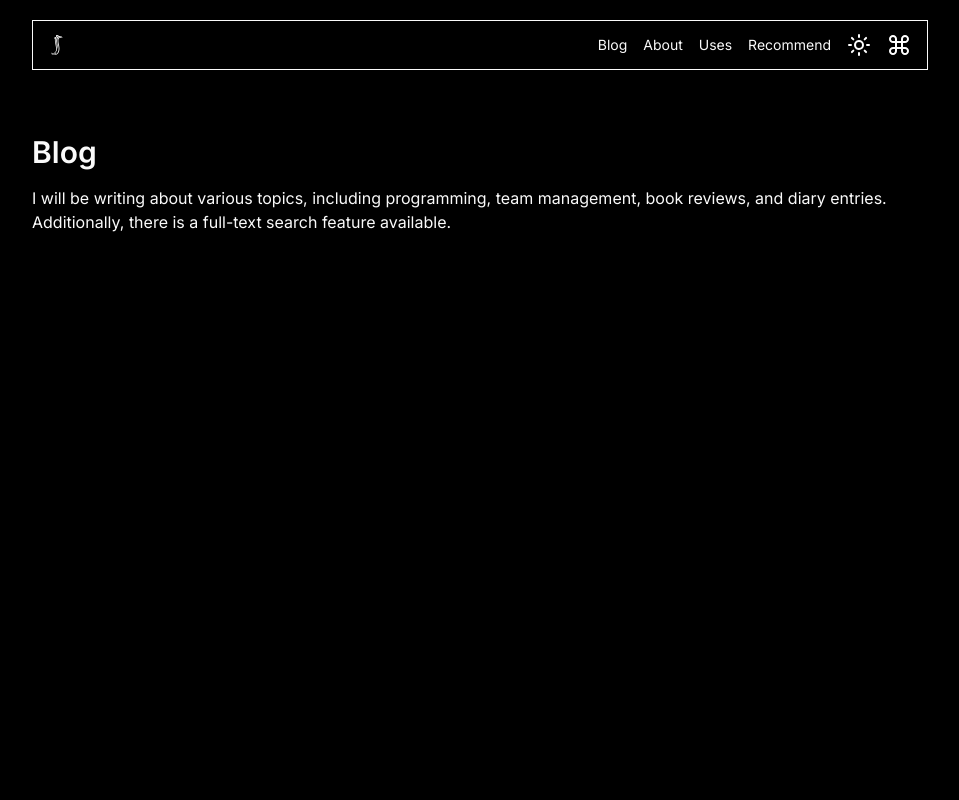
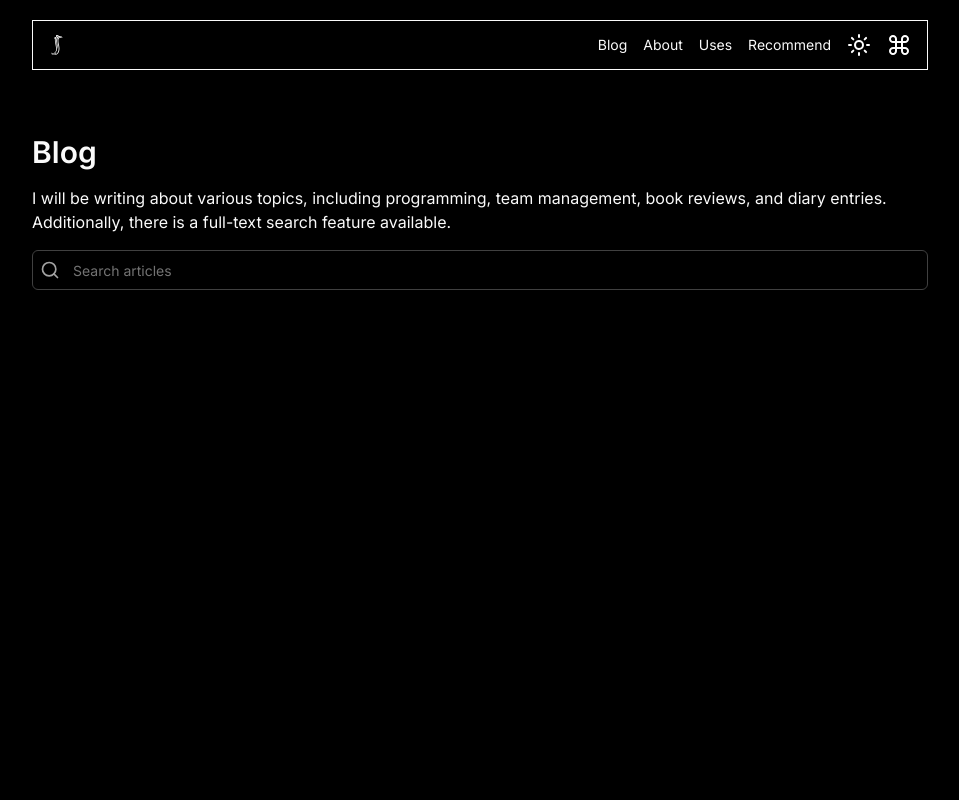
Before and after one commit to sushin-ya/sushinya-app-blog, a Next.js app: page /blog in a window 1280 px wide. Shown: the top 800 px of the page, without its empty margins (160-1119 px from the left). Built offline with nearby package versions, Linux system fonts and the light colour scheme.

Commit message:
feat: search boxを追加

```diff
--- a/app/blog/page.tsx
+++ b/app/blog/page.tsx
@@ -1,3 +1,5 @@
+import { Input } from "@/components/ui/input";
+
 export default function BlogPage() {
   return (
     <section className="min-h-screen">
@@ -8,6 +10,7 @@ export default function BlogPage() {
           management, book reviews, and diary entries. Additionally, there is a
           full-text search feature available.
         </p>
+        <Input type="text" placeholder="Search articles" />
       </div>
     </section>
   );
--- /dev/null
+++ b/components/ui/input.tsx
@@ -0,0 +1,61 @@
+import * as React from "react";
+
+import { cn } from "@/lib/utils";
+
+function Search() {
+  return (
+    <svg
+      width="20"
+      height="20"
+      viewBox="0 0 24 24"
+      fill="none"
+      xmlns="http://www.w3.org/2000/svg"
+    >
+      <path
+        d="M11 19C15.4183 19 19 15.4183 19 11C19 6.58172 15.4183 3 11 3C6.58172 3 3 6.58172 3 11C3 15.4183 6.58172 19 11 19Z"
+        stroke="rgb(163 163 163)"
+        stroke-width="2"
+        stroke-linecap="round"
+        stroke-linejoin="round"
+      />
+      <path
+        d="M21 20.9999L16.65 16.6499"
+        stroke="rgb(163 163 163)"
+        stroke-width="2"
+        stroke-linecap="round"
+        stroke-linejoin="round"
+      />
+    </svg>
+  );
+}
+
+export interface InputProps
+  extends React.InputHTMLAttributes<HTMLInputElement> {}
+
+const Input = React.forwardRef<HTMLInputElement, InputProps>(
+  ({ className, type, ...props }, ref) => {
+    // add input時に生成されたスタイル
+    const defaultClassProps =
+      "flex h-10 w-full rounded-md border border-neutral-700 bg-background bg-black px-3 py-2 text-sm ring-offset-background file:border-0 file:bg-transparent file:text-sm file:font-medium placeholder:text-muted-foreground focus-visible:outline-none focus-visible:ring-2 focus-visible:ring-ring focus-visible:ring-offset-2 disabled:cursor-not-allowed disabled:opacity-50";
+
+    // searchアイコン用のスタイル
+    const classPropsForSearch = "absolute pl-10";
+
+    return (
+      <div className="relative">
+        <input
+          type={type}
+          className={cn(defaultClassProps, classPropsForSearch, className)}
+          ref={ref}
+          {...props}
+        />
+        <div className="absolute pl-2 py-2.5">
+          <Search />
+        </div>
+      </div>
+    );
+  },
+);
+Input.displayName = "Input";
+
+export { Input };
```
